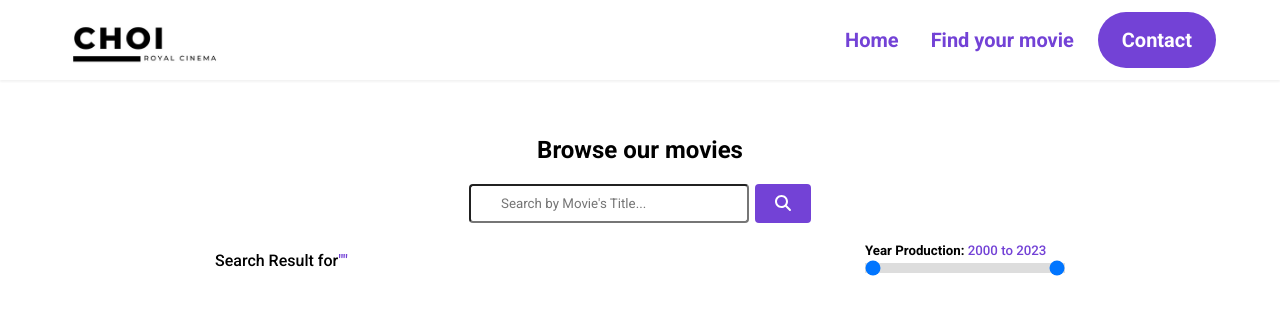
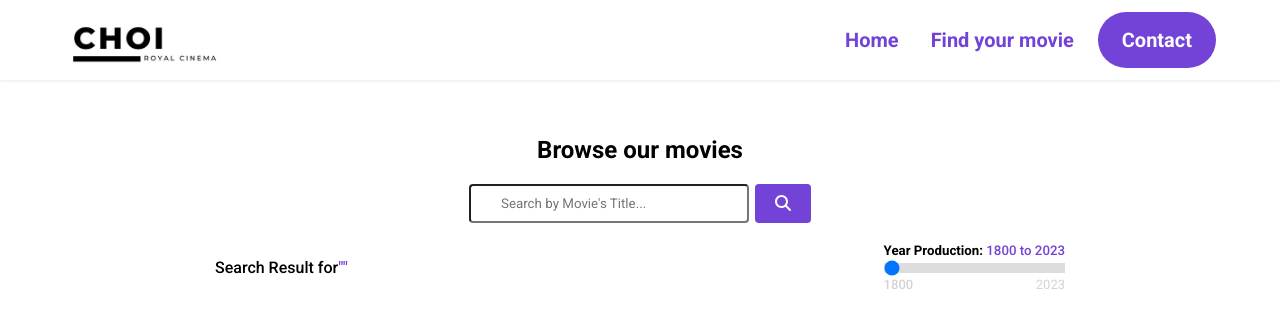
Before and after one commit to 1ChoiChoi2/2_MiniMovieApp, a React (Create React App) app: page /movies in a window 1280 px wide. Shown: the top 328 px of the page. Built offline with nearby package versions, Linux system fonts and the light colour scheme.

Commit message:
Change value of starting year for input type range

```diff
--- a/src/pages/MovieDetail.jsx
+++ b/src/pages/MovieDetail.jsx
@@ -60,7 +60,7 @@ const MovieDetail = () => {
                     <img src={movie.Poster} alt="" />
                   </figure>
                   <div className="movieDetail__movie--detail">
-                    <p>{movie.Title}</p>
+                    <p className="movieDetail__movie--title purple">{movie.Title}</p>
                     <div className="movieDetail__movie--information">
                       <span className="purple">Released Date: </span>
                       <p>{movie.Released}</p>
--- a/src/pages/Movies.jsx
+++ b/src/pages/Movies.jsx
@@ -1,4 +1,4 @@
-import React from "react";
+import React, { useState } from "react";
 import Movie from "./Movie";
 import UndrawNotFound from "../assets/notFoundUndraw.jpg";
 import { FontAwesomeIcon } from "@fortawesome/react-fontawesome";
@@ -12,6 +12,20 @@ const Movies = ({
   loading,
   resetFilterMovie,
 }) => {
+  const [newstartYear, setNewStartYear] = useState(1800);
+  const startYear = 1800;
+  const endYear = 2023;
+
+  // Change start Year
+  const startYearPointValue = (singlePointValue) => {
+    const singleYearPointValue = Math.floor((endYear - startYear) / 100);
+    const updateStartYear = startYear + singleYearPointValue * singlePointValue
+    setNewStartYear(updateStartYear);
+  }
+
+  // Change Movies Range based on Start - End Year
+
+
   // Uppercase first letter of each word
   const uppercaseFirstLetter = (str) => {
     if (str) {
@@ -27,7 +41,7 @@ const Movies = ({
     }
   };
 
-  // console.log(movies)
+  // console.log(movies.map(movie => movie.Year))
 
   return (
     <section id="movies">
@@ -59,18 +73,18 @@ const Movies = ({
               </span>
               <div className="movies__search--dual__range">
                 <h5>
-                  Year Production: <span className="purple">2000 to 2023</span>
+                  Year Production: <span className="purple">1800 to 2023</span>
                 </h5>
                 <input
                   type="range"
-                  className="movies__search--range-1"
+                  className="movies__search--range"
                   defaultValue={0}
+                  onChange={e => startYearPointValue(e.target.value)}
                 />
-                <input
-                  type="range"
-                  className="movies__search--range-2"
-                  defaultValue={100}
-                />
+                <div className="movies__search--start-end__range">
+                  <span className="starting__range">{newstartYear}</span>
+                  <span className="ending__range">{endYear}</span>
+                </div>
               </div>
             </div>
           </div>
--- a/src/styles/MovieDetail.css
+++ b/src/styles/MovieDetail.css
@@ -20,6 +20,11 @@
   display: flex;
   flex-direction: column;
   gap: 20px;
+}
+
+.movieDetail__movie--title {
+  font-weight: 700;
+  text-transform: uppercase;
 }
 
 .movieDetail__movie--detail span {
--- a/src/styles/Movies.css
+++ b/src/styles/Movies.css
@@ -11,18 +11,28 @@
   justify-content: space-between;
 }
 
-.movies__search--options span {
+.movies__search--options span:first-child {
   font-weight: 500;
 }
 
-.movies__search--range-1,
-.movies__search--range-2 {
-  width: 100px;
+.movies__search--range {
+  width: 100%;
   height: 10px;
   -webkit-appearance: none;
   appearance: none;
   background: #ddd;
   outline: none;
+}
+
+.movies__search--start-end__range {
+  display: flex;
+  align-items: center;
+  justify-content: space-between;
+}
+
+.movies__search--start-end__range span {
+  color: lightgrey;
+  font-size: 13px;
 }
 
 .movies__list {
@@ -70,7 +80,8 @@
   font-size: 15px;
 }
 
-.movie__details--year__released {
+.movie__details--year__released,
+.movie__details--genre {
   display: flex;
   align-items: center;
   gap: 6px;
```
